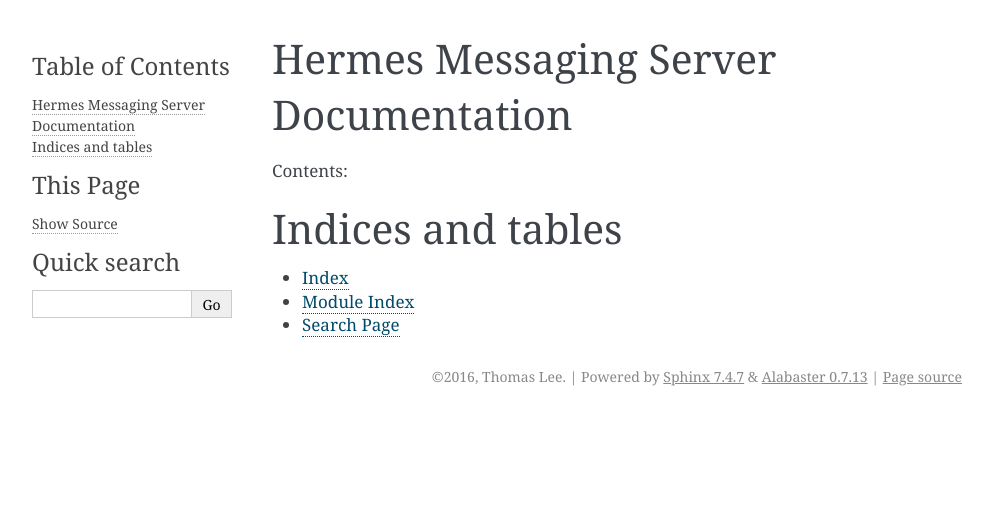
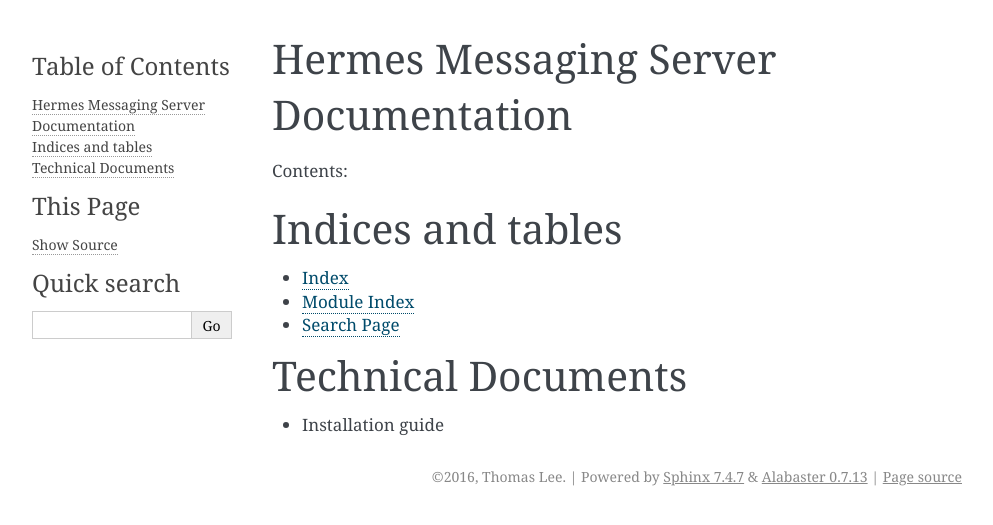
Before and after one commit to cecid/hermes-docs, a Sphinx documentation site: the page built from docs/source/index.rst, in a window 1280 px wide. Shown: the top 525 px of the page, without its empty margins (148-1141 px from the left). Built offline with Sphinx 7.4.7, drawn with Linux system fonts in a browser that asks for light colours.

Commit message:
Added a new section

```diff
--- a/docs/source/index.rst
+++ b/docs/source/index.rst
@@ -19,3 +19,8 @@
 * :ref:`genindex`
 * :ref:`modindex`
 * :ref:`search`
+
+Technical Documents
+===================
+
+* Installation guide
```
